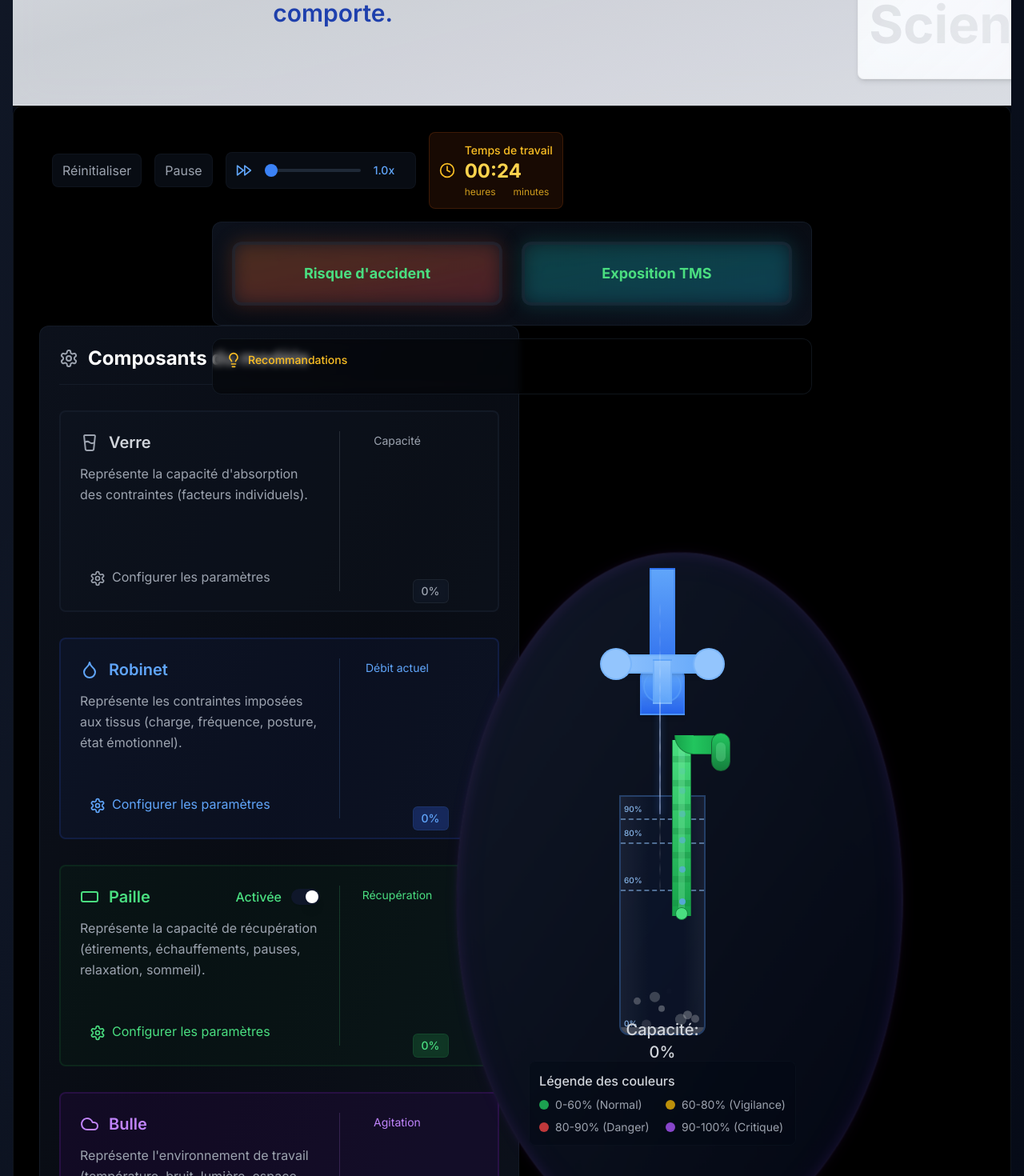
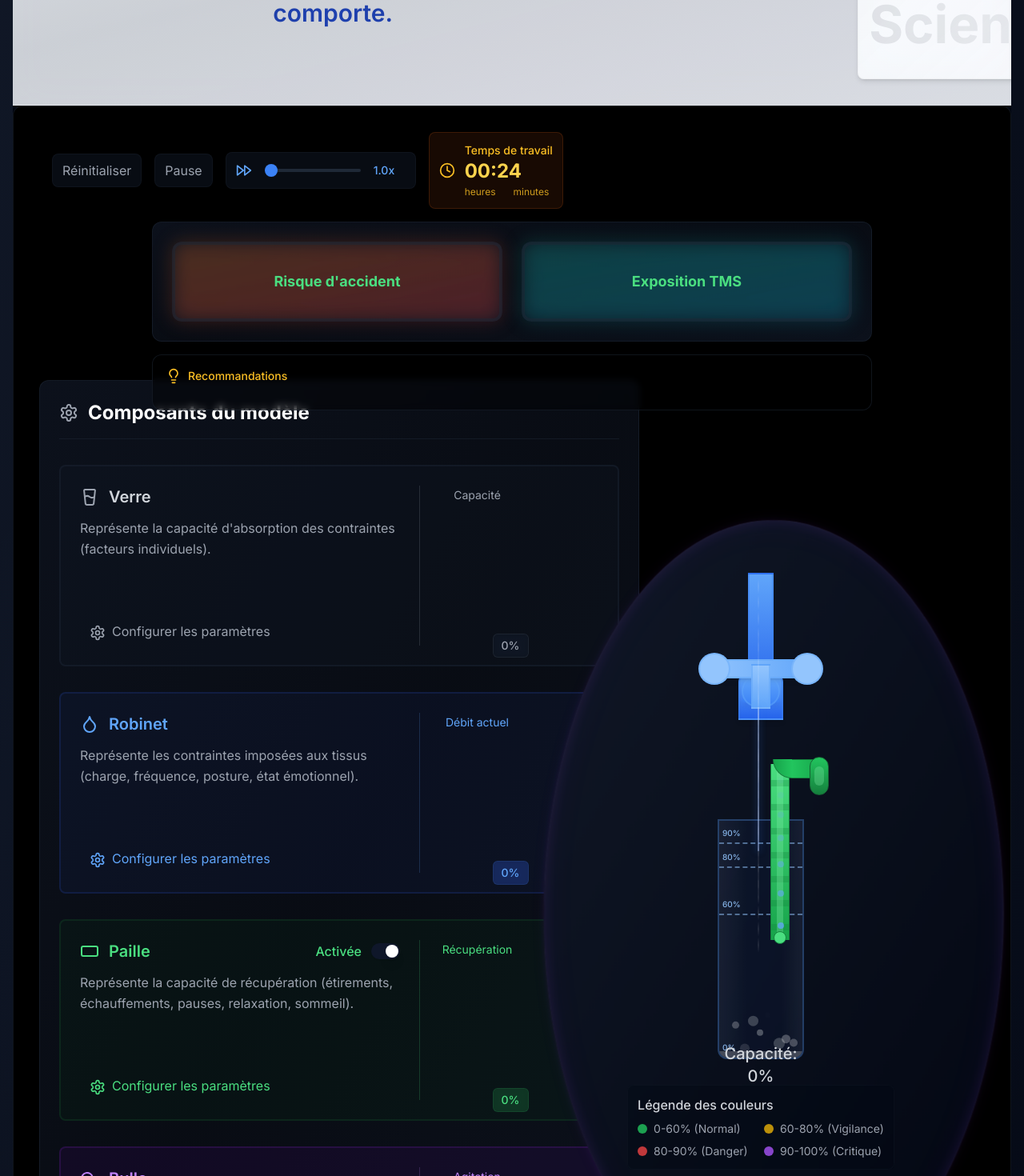
Before and after one commit to thomia/ProtoVerreTMS, a Next.js app: page / in a window 1280 px wide. Shown: the part 360-1830 px from the top of the page at 80% size. Built offline with nearby package versions, Linux system fonts and the light colour scheme.

Commit message:
Élargissement significatif du tableau de bord pour éviter les chevauchements

```diff
--- a/src/components/dashboard/dashboard.tsx
+++ b/src/components/dashboard/dashboard.tsx
@@ -538,7 +538,7 @@ export default function Dashboard() {
       <ModelDescription />
 
       {/* Dashboard principal */}
-      <div className="w-full max-w-[1400px] mx-auto">
+      <div className="w-full max-w-[1800px] mx-auto">
         {/* Conteneur principal avec marges adaptatives */}
         <div className="bg-black backdrop-blur-md border border-gray-800/50 rounded-xl p-4 md:p-8 mx-auto">
           {/* Contrôles de simulation avec flex wrap */}
@@ -594,14 +594,14 @@ export default function Dashboard() {
           </div>
 
           {/* Section supérieure - Risques unifiés avec adaptation mobile */}
-          <div className="flex justify-center md:justify-center mb-8">
-            <div className="w-full md:w-[750px] relative">
+          <div className="flex justify-center md:justify-center mb-12">
+            <div className="w-full md:w-[900px] relative">
               <div className="p-6 rounded-xl bg-gradient-to-br from-gray-900/70 via-gray-900/50 to-gray-900/70 border border-gray-800/50 backdrop-blur-md">
                 <div className="grid grid-cols-2 gap-6">
                   {/* Risque d'accident */}
                   <div className="relative group">
                     <div className="absolute inset-0 bg-gradient-to-br from-orange-500/20 to-red-500/20 rounded-xl blur-md group-hover:blur-lg transition-all duration-500" />
-                    <div className="relative h-[80px] p-4 rounded-xl backdrop-blur-[2px] overflow-hidden">
+                    <div className="relative h-[100px] p-4 rounded-xl backdrop-blur-[2px] overflow-hidden">
                       {/* Bordure de progression */}
                       <div className="absolute inset-0 rounded-xl border-[4px] border-gray-800/50" />
                       <div
@@ -632,7 +632,7 @@ export default function Dashboard() {
                   {/* Exposition TMS */}
                   <div className="relative group">
                     <div className="absolute inset-0 bg-gradient-to-br from-teal-500/20 to-cyan-500/20 rounded-xl blur-md group-hover:blur-lg transition-all duration-500" />
-                    <div className="relative h-[80px] p-4 rounded-xl backdrop-blur-[2px] overflow-hidden">
+                    <div className="relative h-[100px] p-4 rounded-xl backdrop-blur-[2px] overflow-hidden">
                       {/* Bordure de progression */}
                       <div className="absolute inset-0 rounded-xl border-[4px] border-gray-800/50" />
                       <div
@@ -749,7 +749,7 @@ export default function Dashboard() {
           </div>
 
           {/* Grille principale responsive */}
-          <div className="grid grid-cols-1 lg:grid-cols-[600px_1fr] gap-8 mt-8 md:-mt-8">
+          <div className="grid grid-cols-1 lg:grid-cols-[750px_1fr] gap-8 mt-8 md:mt-0">
           {/* Panneau de gauche - Informations et contrôles */}
             <div className="space-y-8 p-4 md:p-6 rounded-xl bg-gradient-to-br from-gray-900/70 via-gray-900/50 to-gray-900/70 border border-gray-800/50 backdrop-blur-sm shadow-lg">
               <div className="flex items-center justify-between pb-4 border-b border-gray-800/50">
@@ -763,7 +763,7 @@ export default function Dashboard() {
               <div className="space-y-3 p-6 rounded-lg bg-gray-900/30 hover:bg-gray-900/40 transition-colors border-2 border-gray-800/40">
                 <div className="flex h-[200px]">
                   {/* Contenu principal avec largeur fixe */}
-                  <div className="w-[300px] flex flex-col">
+                  <div className="w-[400px] flex flex-col">
                     <div className="flex items-center gap-3">
                       <GlassWater className="w-6 h-6 text-gray-400" />
                       <h3 className="text-xl font-semibold text-gray-300">Verre</h3>
@@ -826,7 +826,7 @@ export default function Dashboard() {
               <div className="space-y-3 p-6 rounded-lg bg-blue-950/20 hover:bg-blue-950/30 transition-colors border-2 border-blue-900/30">
                 <div className="flex h-[200px]">
                   {/* Contenu principal avec largeur fixe */}
-                  <div className="w-[300px] flex flex-col">
+                  <div className="w-[400px] flex flex-col">
                     <div className="flex items-center gap-3">
                       <Droplet className="w-6 h-6 text-blue-400" />
                       <h3 className="text-xl font-semibold text-blue-400">Robinet</h3>
@@ -898,7 +898,7 @@ export default function Dashboard() {
               <div className="space-y-3 p-6 rounded-lg bg-green-950/20 hover:bg-green-950/30 transition-colors border-2 border-green-900/30">
                 <div className="flex h-[200px]">
                   {/* Contenu principal avec largeur fixe */}
-                  <div className="w-[300px] flex flex-col">
+                  <div className="w-[400px] flex flex-col">
                     <div className="flex items-center justify-between">
                       <div className="flex items-center gap-3">
                         <RectangleHorizontal className="w-6 h-6 text-green-400" />
@@ -986,7 +986,7 @@ export default function Dashboard() {
               <div className="space-y-3 p-6 rounded-lg bg-purple-950/20 hover:bg-purple-950/30 transition-colors border-2 border-purple-900/30">
                 <div className="flex h-[200px]">
                   {/* Contenu principal avec largeur fixe */}
-                  <div className="w-[300px] flex flex-col">
+                  <div className="w-[400px] flex flex-col">
                     <div className="flex items-center gap-3">
                       <Cloud className="w-6 h-6 text-purple-400" />
                       <h3 className="text-xl font-semibold text-purple-400">Bulle</h3>
@@ -1048,15 +1048,15 @@ export default function Dashboard() {
 
             {/* Panneau central - Visualisation avec adaptation mobile */}
             <div className="relative flex items-center justify-center h-full">
-              <div className="relative w-full max-w-[900px] transform scale-100">
+              <div className="relative w-full max-w-[1000px] transform scale-100">
                 {/* Ensemble unifié bulle + composants */}
-                <div className="relative flex items-center justify-center mt-[100px] md:mt-[200px]">
+                <div className="relative flex items-center justify-center mt-[50px] md:mt-[100px]">
                   {/* Bulle environnementale */}
-                  <div className="absolute inset-[-80px] z-0">
+                  <div className="absolute inset-[-120px] z-0">
                     <div
-                      className="relative w-[70%] h-full rounded-[50%] bg-gradient-to-br from-purple-500/3 to-purple-700/5 backdrop-blur-[2px] border border-purple-400/10"
+                      className="relative w-[80%] h-full rounded-[50%] bg-gradient-to-br from-purple-500/3 to-purple-700/5 backdrop-blur-[2px] border border-purple-400/10"
                       style={{
-                        aspectRatio: '0.8',
+                        aspectRatio: '0.9',
                         transform: 'scale(1.1)',
                         animation: 'bubblePulse 8s ease-in-out infinite',
                         boxShadow: `
@@ -1072,9 +1072,9 @@ export default function Dashboard() {
           </div>
 
                   {/* Ensemble verre-robinet-paille centré dans la bulle */}
-                  <div className="relative z-10 -translate-x-32">
+                  <div className="relative z-10 -translate-x-0 md:-translate-x-20">
               {/* Robinet et son filet d'eau */}
-                    <div className="flex justify-center mb-4">
+                    <div className="flex justify-center mb-10">
                       <div className="relative">
                 <TapComponent
                   flowRate={flowRate}
@@ -1085,7 +1085,7 @@ export default function Dashboard() {
                 <div
                           className="absolute top-[60px] left-[-4px] z-10"
                   style={{
-                    height: '140px',
+                    height: '180px',
                     width: `${getWaterStreamWidth()}px`,
                     background: `linear-gradient(180deg,
                       rgba(59, 130, 246, ${getWaterStreamOpacity()}) 0%,
@@ -1193,7 +1193,7 @@ export default function Dashboard() {
       `}</style>
 
       {/* Panneau des coûts repositionné de manière responsive */}
-      <div className="relative w-full lg:w-[400px] mt-8 mx-auto">
+      <div className="relative w-full lg:w-[500px] mt-8 mx-auto lg:mx-0 lg:ml-auto lg:mr-[5%]">
         <div className="p-6 rounded-xl bg-gradient-to-br from-slate-800/90 via-slate-800/80 to-slate-900/90 border border-slate-700/50 backdrop-blur-sm shadow-xl">
           <CostPanel
             bodyParts={[
```
